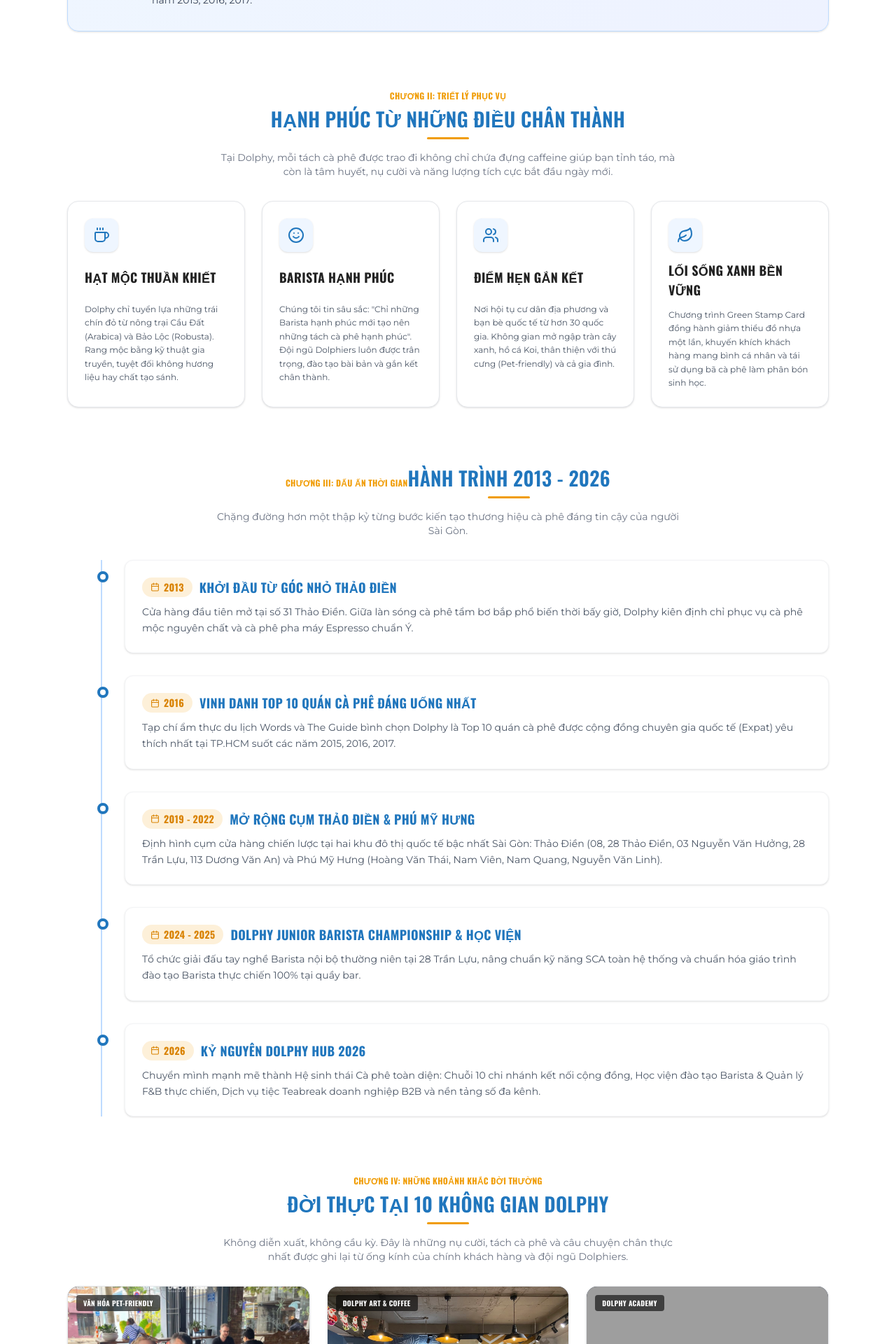
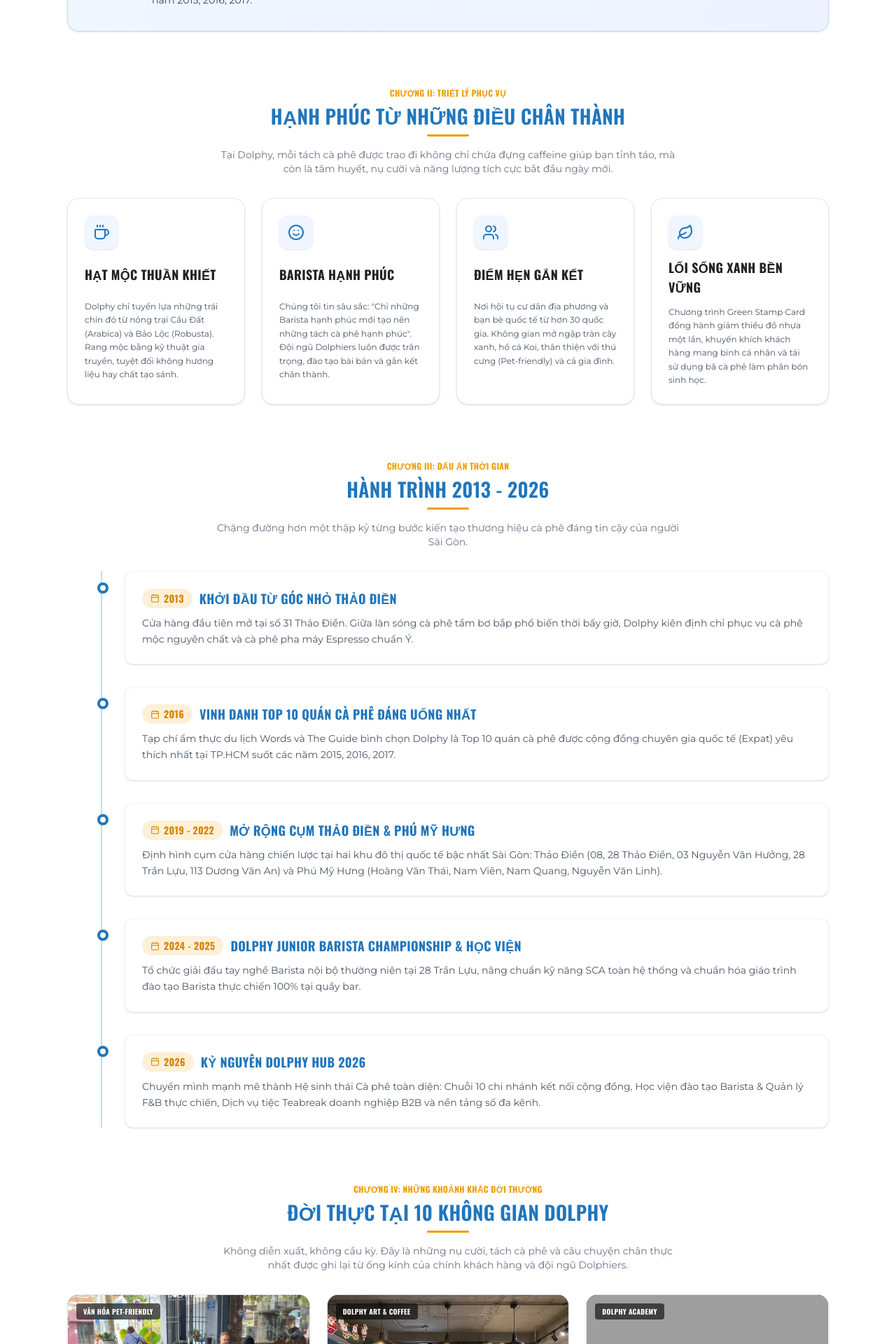
Before and after one commit to xuanpv89/dolphy-coffee-hub-2026, a React (Vite) app: page /about in a window 1280 px wide. Shown: the part 1540-3460 px from the top of the page at 70% size. Built offline with nearby package versions, Linux system fonts and the light colour scheme; grey boxes are pictures that could not be loaded.

Commit message:
fix: Ensure section-title is block to prevent collision with chapter tags

```diff
--- a/src/index.css
+++ b/src/index.css
@@ -90,7 +90,10 @@
   text-transform: uppercase;
   color: #2076bd;
   position: relative;
-  display: inline-block;
+  display: block;
+  width: fit-content;
+  margin-left: auto;
+  margin-right: auto;
   margin-bottom: 24px;
 }
 
@@ -106,6 +109,11 @@
   border-radius: 2px;
 }
 
+.section-title.text-left {
+  margin-left: 0;
+  margin-right: 0;
+}
+
 .section-title.text-left::after {
   left: 0;
   transform: none;
--- a/src/pages/About.tsx
+++ b/src/pages/About.tsx
@@ -259,8 +259,8 @@
 
         {/* 4. Chương 2: 4 Giá Trị Cốt Lõi (Happiness in a cup) */}
         <div className="space-y-8 pt-8">
-          <div className="text-center space-y-2 max-w-2xl mx-auto">
-            <span className="text-xs font-oswald uppercase tracking-widest text-[#f09c05] font-bold">
+          <div className="text-center max-w-2xl mx-auto mb-8">
+            <span className="block text-xs font-oswald uppercase tracking-widest text-[#f09c05] font-bold mb-1">
               {language === 'vi' ? 'CHƯƠNG II: TRIẾT LÝ PHỤC VỤ' : 'CHAPTER II: OUR PHILOSOPHY'}
             </span>
             <h2 className="section-title">
@@ -297,8 +297,8 @@
 
         {/* 5. Chương 3: Dấu Ấn Thời Gian (Milestone Timeline) */}
         <div className="space-y-8 pt-8">
-          <div className="text-center space-y-2 max-w-2xl mx-auto">
-            <span className="text-xs font-oswald uppercase tracking-widest text-[#f09c05] font-bold">
+          <div className="text-center max-w-2xl mx-auto mb-8">
+            <span className="block text-xs font-oswald uppercase tracking-widest text-[#f09c05] font-bold mb-1">
               {language === 'vi' ? 'CHƯƠNG III: DẤU ẤN THỜI GIAN' : 'CHAPTER III: OUR TIMELINE'}
             </span>
             <h2 className="section-title">
@@ -336,8 +336,8 @@
 
         {/* 6. Chương 4: Thư Viện Hình Ảnh Cảm Xúc (Authentic Photo Stories) */}
         <div className="space-y-8 pt-8">
-          <div className="text-center space-y-2 max-w-2xl mx-auto">
-            <span className="text-xs font-oswald uppercase tracking-widest text-[#f09c05] font-bold">
+          <div className="text-center max-w-2xl mx-auto mb-8">
+            <span className="block text-xs font-oswald uppercase tracking-widest text-[#f09c05] font-bold mb-1">
               {language === 'vi' ? 'CHƯƠNG IV: NHỮNG KHOẢNH KHẮC ĐỜI THƯỜNG' : 'CHAPTER IV: REAL-LIFE MOMENTS'}
             </span>
             <h2 className="section-title">
```
